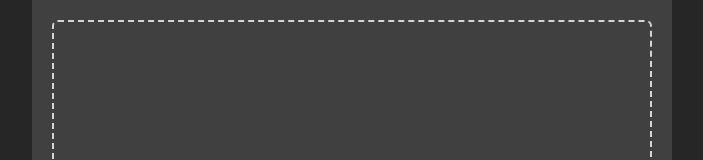
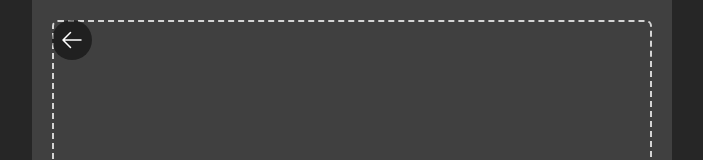
Before and after one commit to azerckid/carrot_market_03, a Next.js app: page /products/add in a window 1280 px wide. Shown: the top 160 px of the page, without its empty margins (288-991 px from the left). Built offline with nearby package versions, Linux system fonts and the light colour scheme; a web font is replaced by a local one.

Commit message:
refactor(components): 뒤로가기 버튼 컴포넌트화
- BackButton 컴포넌트 생성으로 코드 재사용성 향상
- products/[id]/page.tsx와 products/add/page.tsx에서 공통 컴포넌트 사용
- href와 className을 props로 받아 유연한 사용 가능
- 일관된 UI/UX 유지

```diff
--- a/app/products/[id]/page.tsx
+++ b/app/products/[id]/page.tsx
@@ -1,7 +1,8 @@
 import db from "@/lib/db";
 import getSession from "@/lib/session";
 import { formatToWon } from "@/lib/utils";
-import { ArrowLeftIcon, UserIcon } from "@heroicons/react/24/solid";
+import { UserIcon } from "@heroicons/react/24/solid";
+import BackButton from "@/components/back-button";
 import Image from "next/image";
 import Link from "next/link";
 import { notFound } from "next/navigation";
@@ -57,12 +58,7 @@ export default async function ProductDetail({
           alt={product.title}
           unoptimized
         />
-        <Link
-          href="/products"
-          className="absolute left-5 top-5 bg-black/50 hover:bg-black/70 rounded-full p-2 transition-colors"
-        >
-          <ArrowLeftIcon className="size-6 text-white" />
-        </Link>
+        <BackButton href="/products" />
       </div>
       <div className="p-5 flex items-center gap-3 border-b border-neutral-700">
         <div className="size-10 overflow-hidden rounded-full">
--- a/app/products/add/page.tsx
+++ b/app/products/add/page.tsx
@@ -2,6 +2,7 @@
 
 import Button from "@/components/button";
 import Input from "@/components/input";
+import BackButton from "@/components/back-button";
 import { PhotoIcon } from "@heroicons/react/24/solid";
 import { useState } from "react";
 
@@ -10,6 +11,9 @@ export default function AddProduct() {
     const onImageChange = () => { };
     return (
         <div>
+            <div className="relative">
+                <BackButton href="/products" />
+            </div>
             <form className="p-5 flex flex-col gap-5">
                 <label
                     htmlFor="photo"
--- /dev/null
+++ b/components/back-button.tsx
@@ -0,0 +1,18 @@
+import { ArrowLeftIcon } from "@heroicons/react/24/solid";
+import Link from "next/link";
+
+interface BackButtonProps {
+  href: string;
+  className?: string;
+}
+
+export default function BackButton({ href, className = "" }: BackButtonProps) {
+  return (
+    <Link
+      href={href}
+      className={`absolute left-5 top-5 bg-black/50 hover:bg-black/70 rounded-full p-2 transition-colors z-10 ${className}`}
+    >
+      <ArrowLeftIcon className="size-6 text-white" />
+    </Link>
+  );
+}
```
